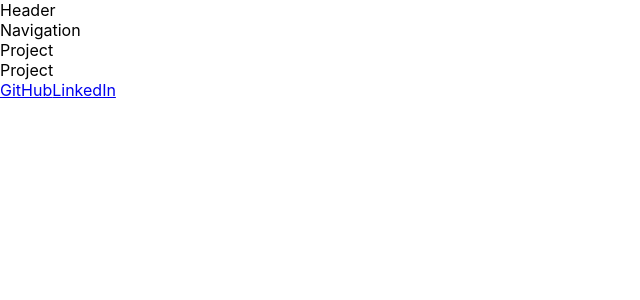
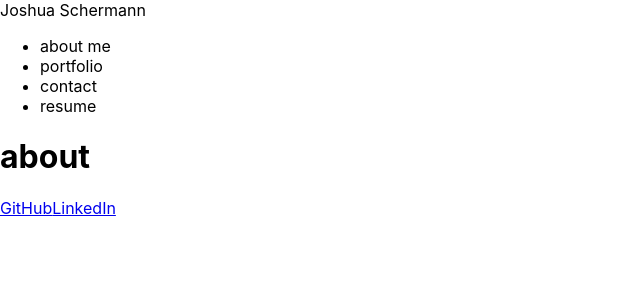
Before and after one commit to josh2100/react-portfolio, a React (Create React App) app: page / in a window 1280 px wide. Shown: the top 300 px of the page, without its empty margins (0-640 px from the left). Built offline with nearby package versions, Linux system fonts and the light colour scheme.

Commit message:
dynamic sections

```diff
--- a/src/App.js
+++ b/src/App.js
@@ -1,16 +1,35 @@
-import './App.css';
-import Navigation from './components/Navigation';
-import Header from './components/Header';
-import Project from './components/Project';
-import Footer from './components/Footer';
+import { useState } from 'react';
+import "./App.css";
+import Navigation from "./components/Navigation";
+import Header from "./components/Header";
+import Main from "./components/Main";
+import Footer from "./components/Footer";
 
 function App() {
+  const [options] = useState([
+    {
+      title: 'about me'
+    },
+    {
+      title: 'portfolio'
+    },
+    {
+      title: 'contact'
+    },
+    {
+      title: 'resume'
+    },
+
+  ]);
+
+  const [selectedPage, setSelectedPage] = useState(options[0]);
+
+
   return (
     <>
       <Header />
-      <Navigation />
-      <Project />
-      <Project />
+      <Navigation options={options} setSelectedPage={setSelectedPage} selectedPage={selectedPage}/>
+      <Main selectedPage={selectedPage}/>
       <Footer />
     </>
   );
--- a/src/components/Header/index.js
+++ b/src/components/Header/index.js
@@ -2,7 +2,7 @@ import useState from 'react';
 
 function Header() {
     return (
-        <header>Header</header>
+        <header>Joshua Schermann</header>
     )
 }
 
--- /dev/null
+++ b/src/components/Main/index.js
@@ -0,0 +1,23 @@
+import { useState } from "react";
+
+// Selected page is destructured from props
+function Main({ selectedPage }) {
+  const display = () => {
+    switch (selectedPage.title) {
+      case "about me":
+        return (<h1>about</h1>); // about component here
+      case "portfolio":
+        return (<h1>projects</h1>); // projects component here
+      case "contact":
+        return (<h1>contact</h1>); // about component here
+      case "resume":
+        return (<h1>resume</h1>); // projects component here
+      default:
+        return (<h1>about</h1>);
+    }
+  };
+
+  return (<div>{display()}</div>);
+}
+
+export default Main;
--- a/src/components/Navigation/index.js
+++ b/src/components/Navigation/index.js
@@ -1,9 +1,23 @@
-import useState from 'react';
+import { useState } from 'react';
 
-function Navigation() {
+function Navigation(props) {
+    const { options, setSelectedPage, selectedPage} = props;
+
     return (
-        <nav>Navigation</nav>
-    )
+        <nav>
+          <ul>
+            {options.map((selection) => (
+              <li
+                key={selection.title}
+              >
+                <span onClick={() => setSelectedPage(selection)}>
+                  {selection.title}
+                </span>
+              </li>
+            ))}
+          </ul>
+        </nav>
+      );
 }
 
 export default Navigation;
```
